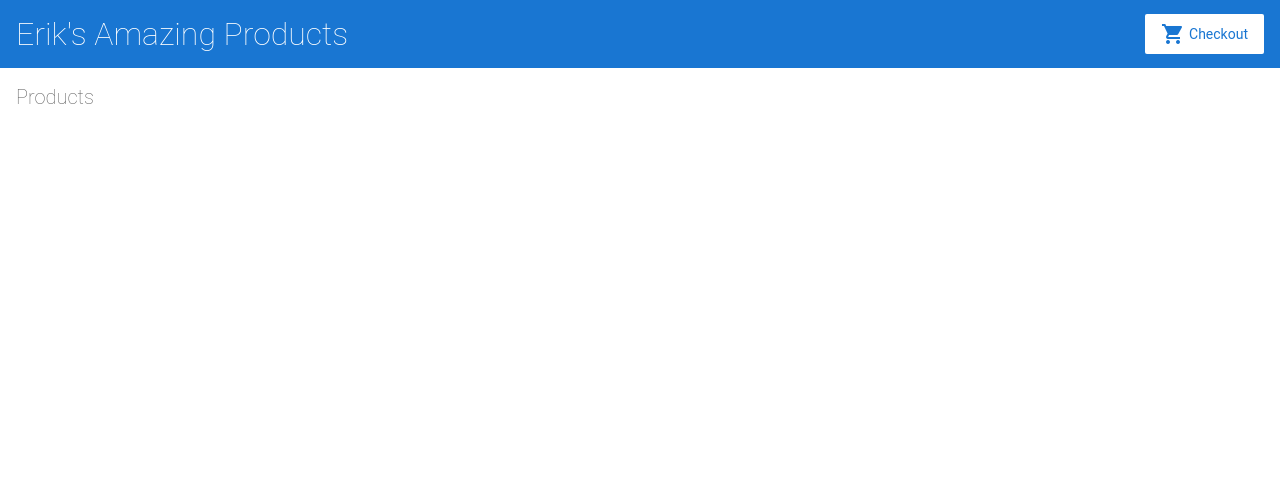
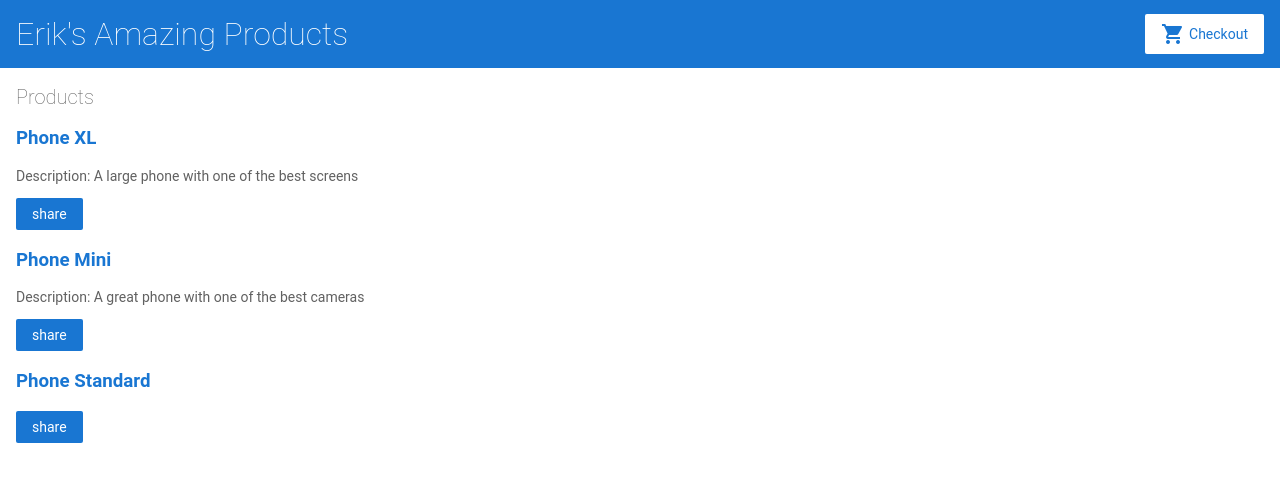
Before and after one commit to Drumshtick/simple-store, an Angular app: page / in a window 1280 px wide. Shown: the top 482 px of the page. Built offline with nearby package versions, Linux system fonts and the light colour scheme.

Commit message:
1 file modified

```diff
--- a/src/app/product-list/product-list.component.html
+++ b/src/app/product-list/product-list.component.html
@@ -1 +1,11 @@
 <h2>Products</h2>
+
+<div *ngFor="let product of products">
+  <h3>
+    <a [title]="product.name + ' details'">{{ product.name }}</a>
+  </h3>
+
+  <p *ngIf="product.description">Description: {{ product.description }}</p>
+
+  <button (click)="share()">share</button>
+</div>
```
